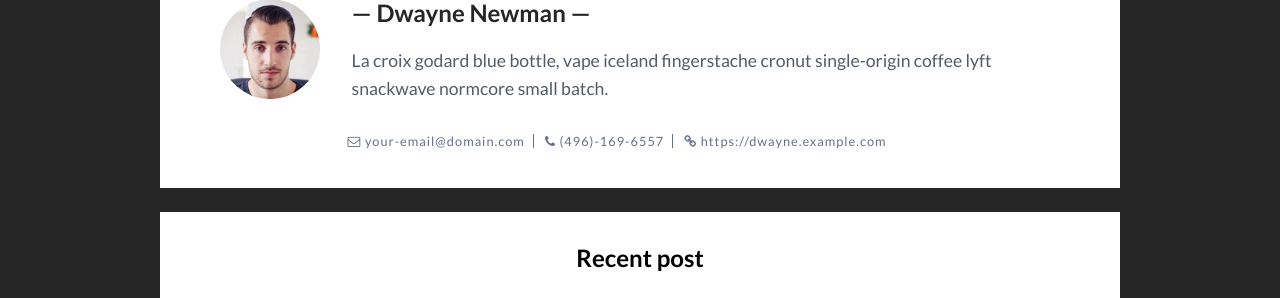
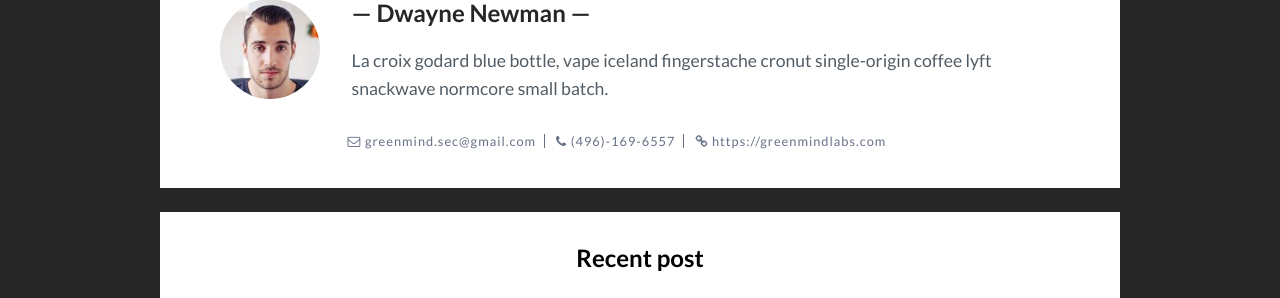
Before and after one commit to greenmind-sec/aluno-green.github.io, a Jekyll site: the page built from _posts/2017-07-12-nevada-on-the-way-to-nevada.markdown, in a window 1280 px wide and 900 px high, scrolled down 1778 px. Shown: the part 127-425 px from the top of the window. Built offline with Jekyll 4.4.1, drawn with Linux system fonts in a browser that asks for light colours; comment, search, counter and statistics services are not loaded.

Commit message:
Update _config.yml

```diff
--- a/_config.yml
+++ b/_config.yml
@@ -1,5 +1,5 @@
 logo: # add logo name
-title: Bef - Enjoy Freedom
+title: GreenMindLabs - Security
 description: > # this means to ignore newlines until "baseurl:"
   Write an awesome description for your new site here. You can edit this
   line in _config.yml. It will appear in your document head meta (for
@@ -17,9 +17,9 @@ banner-desc: # add banner description
 author-pic: face.jpg # your photo
 author-name: # your name
 about-author: # about author
-email: your-email@domain.com # your email
+email: greenmind.sec@gmail.com # your email
 phone: (496)-169-6557 # your pnone number
-website: https://dwayne.example.com # you website
+website: https://greenmindlabs.com # you website
 
 # Social link
 google_url:    # add url link
@@ -30,7 +30,7 @@ dribbble_url:  # add url link
 facebook_url:  # add url link
 
 # Disqus
-discus_identifier: mr-brown # add your discus identifier
+discus_identifier: disqus_xSFYhuvxla # add your discus identifier
 
 # Newsletter
 mailchimp: # add your MailChimp form identifier. For example - blogenjoyfreedom.us16.list-manage.com/subscribe/post?u=cd56155d76ddeeb4c0bc4d080&amp;id=7a526cd13e
```
